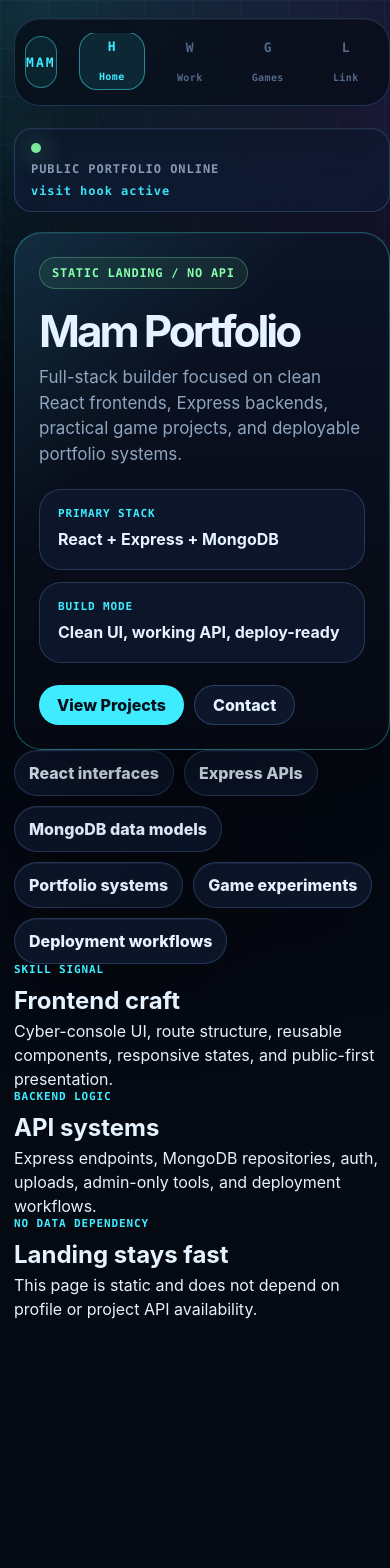
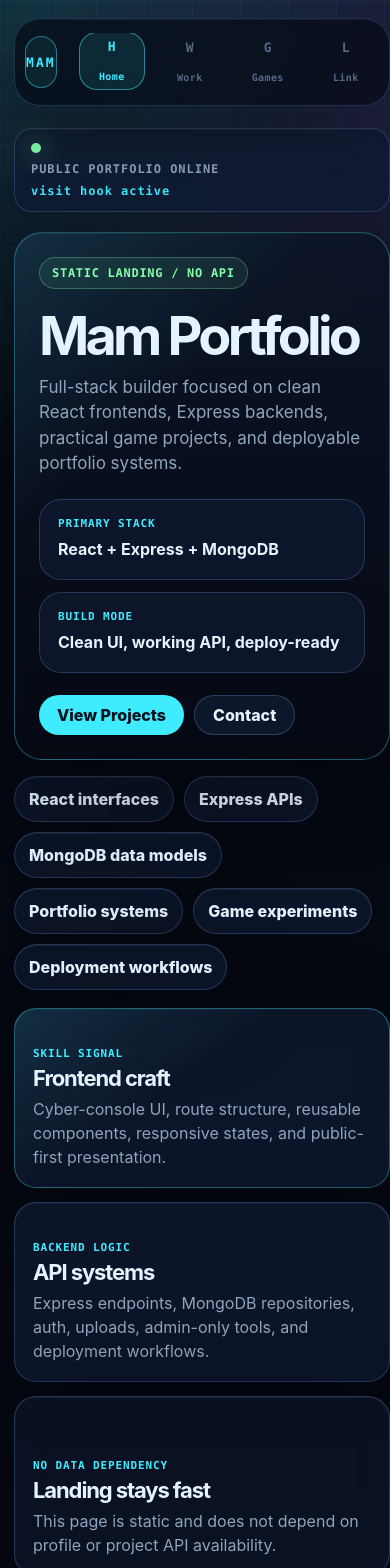
Before and after one commit to Mamduh5/mam-portfolio, a React (Vite) app: page / in a window 390 px wide. Shown: the top 1568 px of the page. Before the commit the page ends 1377 px from the top, so only its background shows below. Built offline with nearby package versions, Linux system fonts and the light colour scheme.

Commit message:
Add space-efficient landing layout styles

```diff
--- a/src/landing-extra.css
+++ b/src/landing-extra.css
@@ -13,13 +13,42 @@
   border-radius: 999px;
 }
 
+.landing-canvas {
+  display: grid;
+  grid-template-columns: minmax(0, 1.45fr) minmax(300px, 0.55fr);
+  gap: 18px;
+  min-height: calc(100svh - 98px);
+}
+
+.landing-primary {
+  display: grid;
+  grid-template-rows: 1fr auto;
+  gap: 16px;
+  min-width: 0;
+}
+
+.landing-primary .command-hero {
+  align-content: center;
+  min-height: clamp(430px, calc(100svh - 230px), 680px);
+}
+
+.landing-primary .command-hero__copy,
+.landing-primary .command-hero__body {
+  max-width: 880px;
+}
+
+.landing-primary .command-hero h1 {
+  font-size: clamp(54px, 6vw, 96px);
+}
+
 .landing-summary {
   display: grid;
   grid-template-columns: repeat(2, minmax(0, 1fr));
   gap: 12px;
 }
 
-.landing-summary div {
+.landing-summary div,
+.landing-side-card {
   padding: 18px;
   background: rgba(16, 27, 51, 0.7);
   border: 1px solid rgba(45, 72, 111, 0.72);
@@ -56,8 +85,72 @@
   box-shadow: var(--shadow);
 }
 
+.landing-side {
+  display: grid;
+  grid-template-rows: 1.2fr 1fr 1fr;
+  gap: 14px;
+  min-width: 0;
+}
+
+.landing-side-card {
+  display: flex;
+  flex-direction: column;
+  justify-content: flex-end;
+  min-height: 0;
+  box-shadow: var(--shadow);
+  backdrop-filter: blur(18px);
+}
+
+.landing-side-card--feature {
+  border-color: rgba(63, 235, 255, 0.36);
+  background:
+    linear-gradient(145deg, rgba(63, 235, 255, 0.12), transparent 42%),
+    rgba(16, 27, 51, 0.72);
+}
+
+.landing-side-card--quiet {
+  background: rgba(16, 27, 51, 0.52);
+}
+
+.landing-side-card h2 {
+  margin-bottom: 8px;
+  color: var(--foreground);
+  font-size: clamp(22px, 2vw, 30px);
+  line-height: 1;
+  letter-spacing: -0.05em;
+}
+
+.landing-side-card p {
+  color: var(--muted-foreground);
+}
+
+@media (max-width: 1180px) {
+  .landing-canvas {
+    grid-template-columns: 1fr;
+    min-height: auto;
+  }
+
+  .landing-primary .command-hero {
+    min-height: 380px;
+  }
+
+  .landing-side {
+    grid-template-columns: repeat(3, minmax(0, 1fr));
+    grid-template-rows: auto;
+  }
+
+  .landing-side-card {
+    min-height: 180px;
+  }
+}
+
 @media (max-width: 860px) {
-  .landing-summary {
+  .landing-summary,
+  .landing-side {
     grid-template-columns: 1fr;
   }
+
+  .landing-primary .command-hero {
+    min-height: auto;
+  }
 }
```
